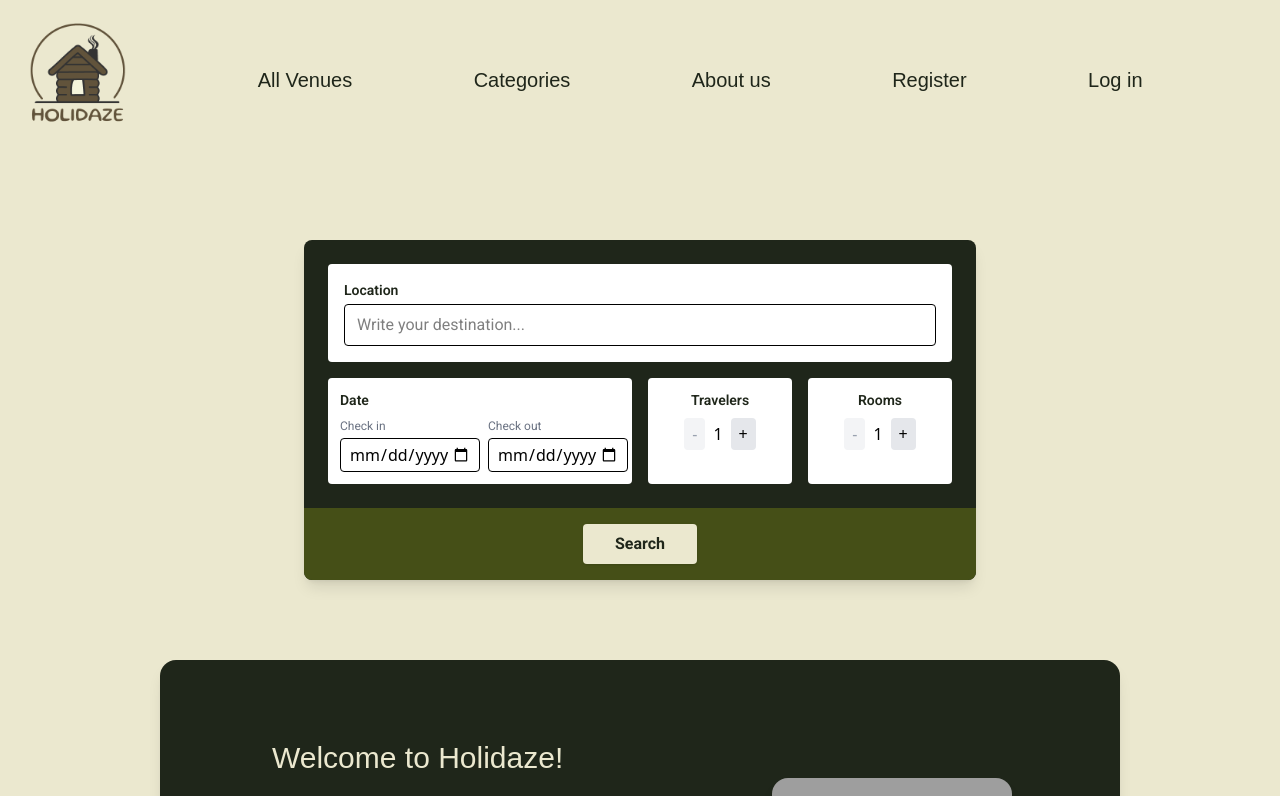
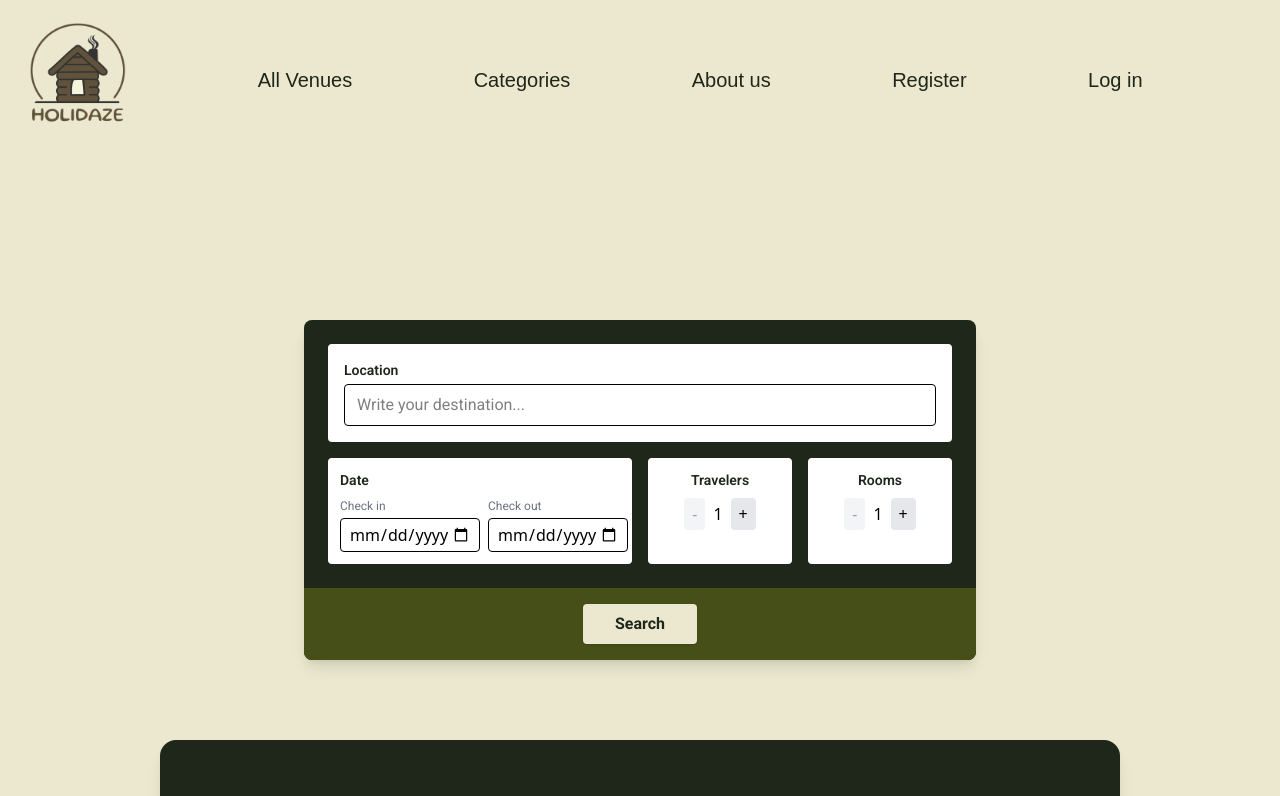
Before and after one commit to maddipaddi/Fireside-Holidaze, a React (Vite) app: page / in a window 1280 px wide. Shown: the top 796 px of the page. Built offline with nearby package versions, Linux system fonts and the light colour scheme; grey boxes are pictures that could not be loaded; a web font is replaced by a local one.

Commit message:
feat: add top padding to main content to ensure proper spacing (header is sticky)

```diff
--- a/src/pages/Home.jsx
+++ b/src/pages/Home.jsx
@@ -4,7 +4,7 @@ import CategoryItem from "../components/CategoryItem";
 
 function Home() {
   return (
-    <div className="bg-background dark:bg-darkbackground min-h-screen">
+    <div className="bg-background dark:bg-darkbackground min-h-screen pt-10 md:pt-20">
       <div className="pt-8">
         <Searchbar />
       </div>
```
